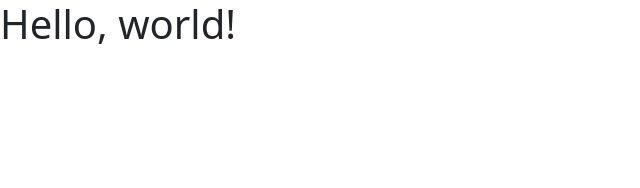
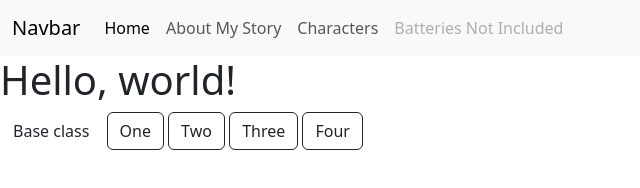
Before and after one commit to xtineburrough/internetStudio, a plain HTML site: page hyperlink-narrative/index.html in a window 1280 px wide. Shown: the whole page, without its empty margins (0-640 px from the left). Drawn offline with nearby package versions, Linux system fonts and the light colour scheme.

Commit message:
added nav bar

```diff
--- a/hyperlink-narrative/index.html
+++ b/hyperlink-narrative/index.html
@@ -7,7 +7,36 @@
     <link href="https://cdn.jsdelivr.net/npm/bootstrap@5.3.3/dist/css/bootstrap.min.css" rel="stylesheet" integrity="sha384-QWTKZyjpPEjISv5WaRU9OFeRpok6YctnYmDr5pNlyT2bRjXh0JMhjY6hW+ALEwIH" crossorigin="anonymous">
   </head>
   <body>
+    <nav class="navbar navbar-expand-lg bg-body-tertiary">
+        <div class="container-fluid">
+          <a class="navbar-brand" href="#">Navbar</a>
+          <button class="navbar-toggler" type="button" data-bs-toggle="collapse" data-bs-target="#navbarNav" aria-controls="navbarNav" aria-expanded="false" aria-label="Toggle navigation">
+            <span class="navbar-toggler-icon"></span>
+          </button>
+          <div class="collapse navbar-collapse" id="navbarNav">
+            <ul class="navbar-nav">
+              <li class="nav-item">
+                <a class="nav-link active" aria-current="page" href="#">Home</a>
+              </li>
+              <li class="nav-item">
+                <a class="nav-link" href="#">About My Story</a>
+              </li>
+              <li class="nav-item">
+                <a class="nav-link" href="#">Characters</a>
+              </li>
+              <li class="nav-item">
+                <a class="nav-link disabled" aria-disabled="true">Batteries Not Included</a>
+              </li>
+            </ul>
+          </div>
+        </div>
+      </nav>
     <h1>Hello, world!</h1>
+    <button type="button" class="btn">Base class</button>
+    <button type="button" class="btn btn-outline-dark">One</button>
+    <button type="button" class="btn btn-outline-dark">Two</button>
+    <button type="button" class="btn btn-outline-dark">Three</button>
+    <button type="button" class="btn btn-outline-dark">Four</button>
     <script src="https://cdn.jsdelivr.net/npm/bootstrap@5.3.3/dist/js/bootstrap.bundle.min.js" integrity="sha384-YvpcrYf0tY3lHB60NNkmXc5s9fDVZLESaAA55NDzOxhy9GkcIdslK1eN7N6jIeHz" crossorigin="anonymous"></script>
   </body>
 </html>
```
